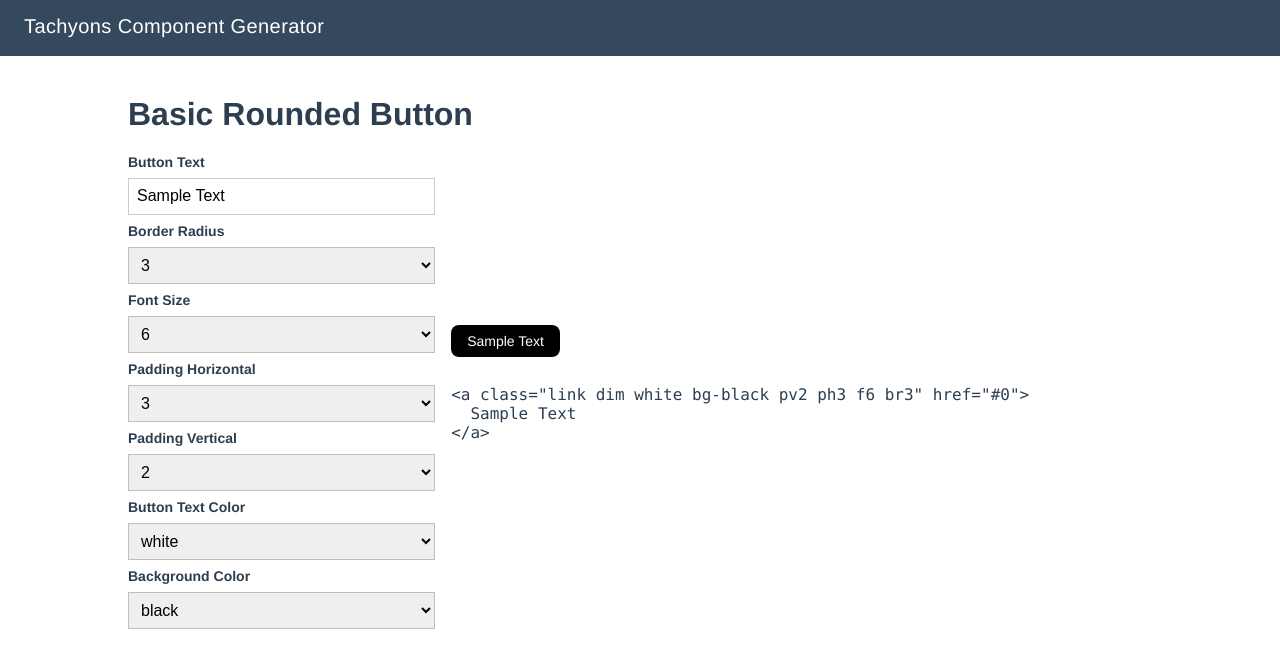
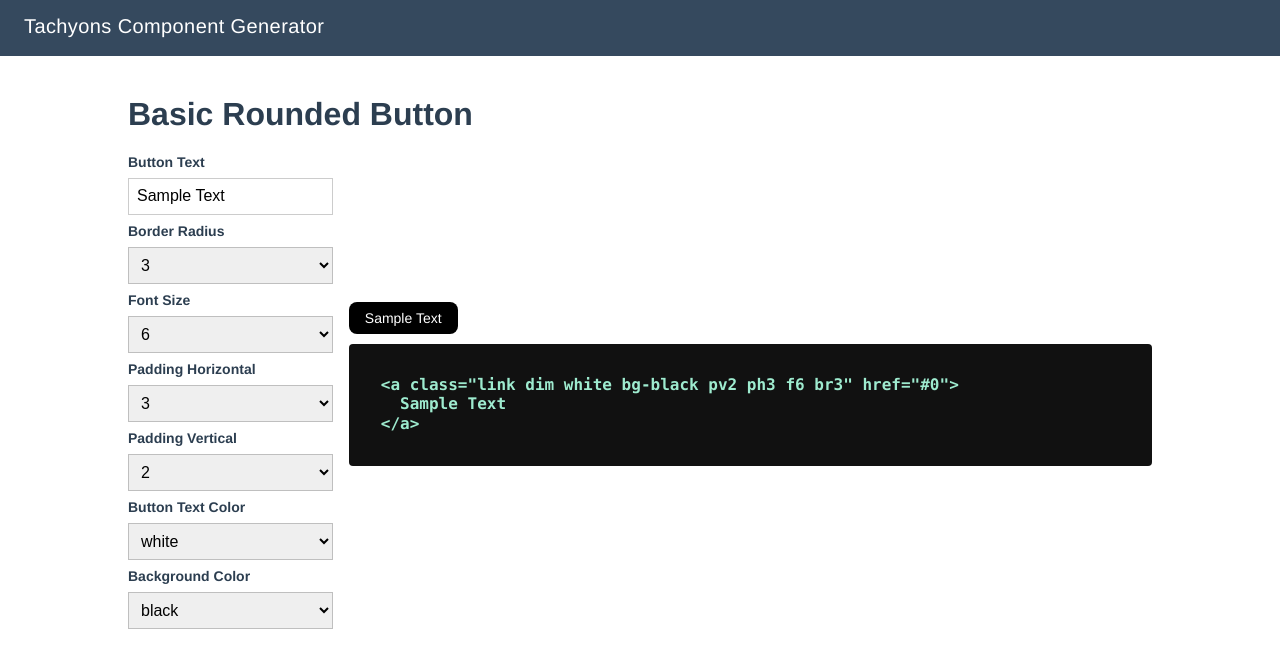
Before and after one commit to xdrdak/tachyons-component-generator, a Vue app: page /#/ in a window 1280 px wide. Shown: the top 668 px of the page. Built offline with nearby package versions, Linux system fonts and the light colour scheme.

Commit message:
Key changes for data. Style update for slot template

```diff
--- a/src/components/Hello.vue
+++ b/src/components/Hello.vue
@@ -3,12 +3,12 @@
     <h1 slot="component-name">Basic Rounded Button</h1>
     <div slot="editor-pane">
       <TextInput label="Button Text" :value.sync="btnText"/>
-      <DropdownList label="Border Radius" :data="[0, 1, 2, 3, 4]" :value.sync="btnRadius" />
+      <DropdownList label="Border Radius" :data="[0, 1, 2, 3, 4]" :value.sync="borderRadius" />
       <DropdownList label="Font Size" :data="[6, 5, 4, 3, 2, 1]" :value.sync="fontSize" />
       <DropdownList label="Padding Horizontal" :data="[0, 1, 2, 3, 4, 5, 6, 7]" :value.sync="paddingH" />
       <DropdownList label="Padding Vertical" :data="[0, 1, 2, 3, 4, 5, 6, 7]" :value.sync="paddingV" />
-      <DropdownList label="Button Text Color" :data="fontColors" :value.sync="btnFontColor" />
-      <DropdownList label="Background Color" :data="bgColors" :value.sync="btnBgColor" />
+      <DropdownList label="Button Text Color" :data="fontColors" :value.sync="fontColor" />
+      <DropdownList label="Background Color" :data="bgColors" :value.sync="bgColor" />
     </div>
     <div slot="component-preview" v-html="computedSafeComponent"></div>
     <code class="html" slot="component-raw">{{ computedComponent }}</code>
@@ -25,8 +25,7 @@ import DropdownList from './form-elements/DropdownList';
 const component = (text, className) => `
 <a class="${className}" href="#0">
   ${text}
-</a>
-`;
+</a>`.trim();
 
 export default {
   name: 'hello',
@@ -40,24 +39,24 @@ export default {
       fontColors,
       bgColors,
       btnText: 'Sample Text',
-      btnRadius: 3,
+      borderRadius: 3,
       fontSize: 6,
       paddingH: 3,
       paddingV: 2,
-      btnFontColor: 'white',
-      btnBgColor: 'black',
+      fontColor: 'white',
+      bgColor: 'black',
     };
   },
   computed: {
     computedClass() {
       return [
         'link dim',
-        this.btnFontColor,
-        `bg-${this.btnBgColor}`,
+        this.fontColor,
+        `bg-${this.bgColor}`,
         `pv${this.paddingV}`,
         `ph${this.paddingH}`,
         `f${this.fontSize}`,
-        `br${this.btnRadius}`,
+        `br${this.borderRadius}`,
       ].join(' ');
     },
     computedComponent() {
--- a/src/slot-templates/ComponentEditor.vue
+++ b/src/slot-templates/ComponentEditor.vue
@@ -5,17 +5,17 @@
     </div>
     <div class="flex items-center">
       <!-- Editor Pane-->
-      <div class="w-30">
+      <div class="w-20">
         <slot name="editor-pane"></slot>
       </div>
-      <div class="w-70 flex pl3 flex-column">
+      <div class="w-80 flex pl3 flex-column">
         <!-- Object actual -->
         <div>
           <slot name="component-preview"></slot>
         </div>
         <!-- Markup output -->
         <div>
-          <pre><slot name="component-raw"></slot></pre>
+          <pre class="bg-near-black light-green pa4 b br2"><slot name="component-raw"></slot></pre>
         </div>
       </div>
     </div>
```
